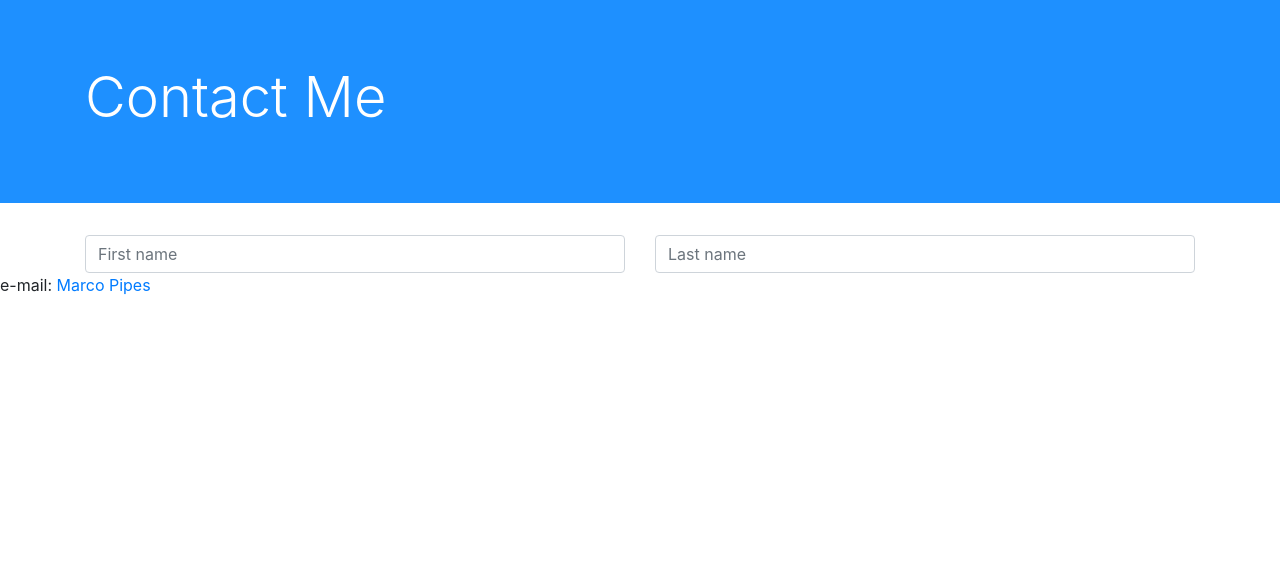
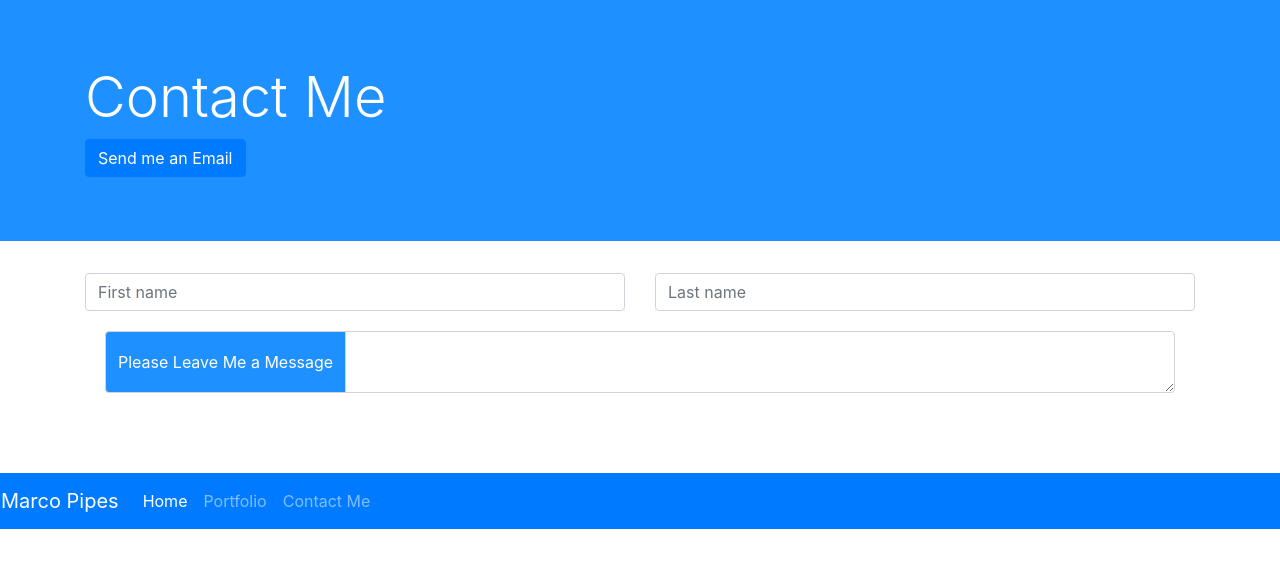
Before and after one commit to martucazpo/bootstrap-portfolio, a plain HTML site: page contact.html in a window 1280 px wide. Drawn offline with nearby package versions, Linux system fonts and the light colour scheme.

Commit message:
almost there

```diff
--- a/contact.html
+++ b/contact.html
@@ -15,13 +15,17 @@
     </head>
 
     <body>
+
         <div class="jumbotron jumbotron-fluid" style="background-color: dodgerblue">
             <div class="container">
                 <h1 class="display-4" style="color:white">Contact Me</h1>
+                <a class="btn btn-primary bt-lg" href="mailtoacat@company.com">Send me an Email</a>
             </div>
         </div>
 
+
         <div class="container">
+
             <form>
                 <div class="row">
                     <div class="col">
@@ -31,13 +35,39 @@
                         <input type="text" class="form-control" placeholder="Last name">
                     </div>
                 </div>
+
+                <div class="input-group" style="padding:20px">
+                    <div class="input-group-prepend">
+                      <span class="input-group-text" style="color:white;background-color:dodgerblue">Please Leave Me a Message</span>
+                    </div>
+                    <textarea class="form-control" aria-label="Please Leave Me a Message"></textarea>
+                </div>
             </form>
+
         </div>
 
-        <div>
-            <address id="email">
-                e-mail: <a href="mailtoacat@mailserver.com">Marco Pipes</a>
-            </address>
+        <div class="row">
+            <div style="width:100%;margin-top:60px">
+                <nav class="navbar navbar-expand-lg navbar-dark bg-primary">
+                    <a class="navbar-brand" href="#">Marco Pipes</a>
+                    <button class="navbar-toggler" type="button" data-toggle="collapse" data-target="#navbarNav" aria-controls="navbarNav" aria-expanded="false" aria-label="Toggle navigation">
+                        <span class="navbar-toggler-icon"></span>
+                    </button>
+                    <div class="collapse navbar-collapse" id="navbarNav">
+                        <ul class="navbar-nav">
+                        <li class="nav-item active">
+                            <a class="nav-link" href="index.html">Home <span class="sr-only">(current)</span></a>
+                        </li>
+                        <li class="nav-item">
+                            <a class="nav-link" href="portfolio.html">Portfolio</a>
+                        </li>
+                        <li class="nav-item">
+                            <a class="nav-link" href="contact.html">Contact Me</a>
+                        </li>
+                        </ul>
+                    </div>
+                </nav>
+            </div>
         </div>
 
     </body>
```
